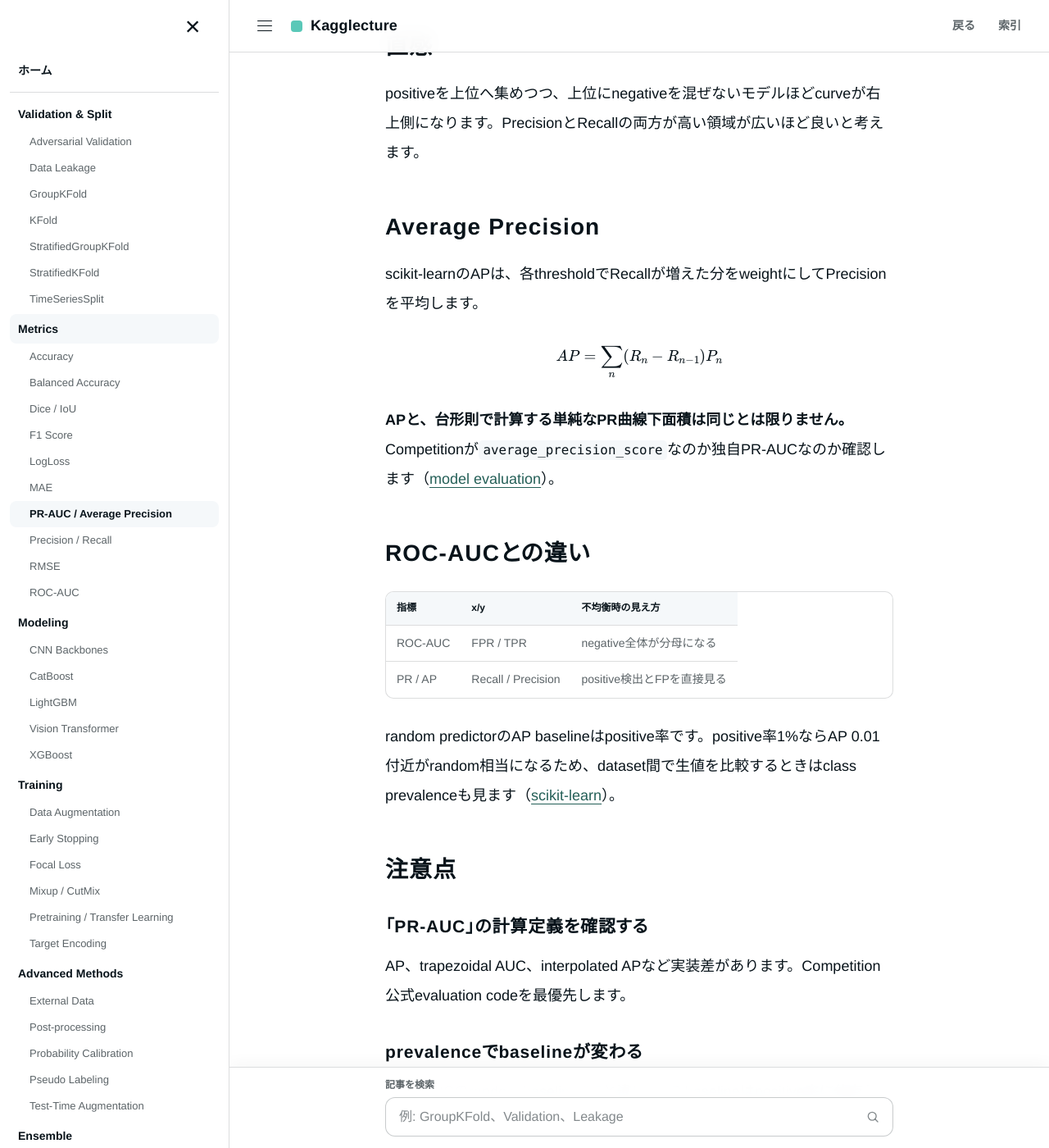
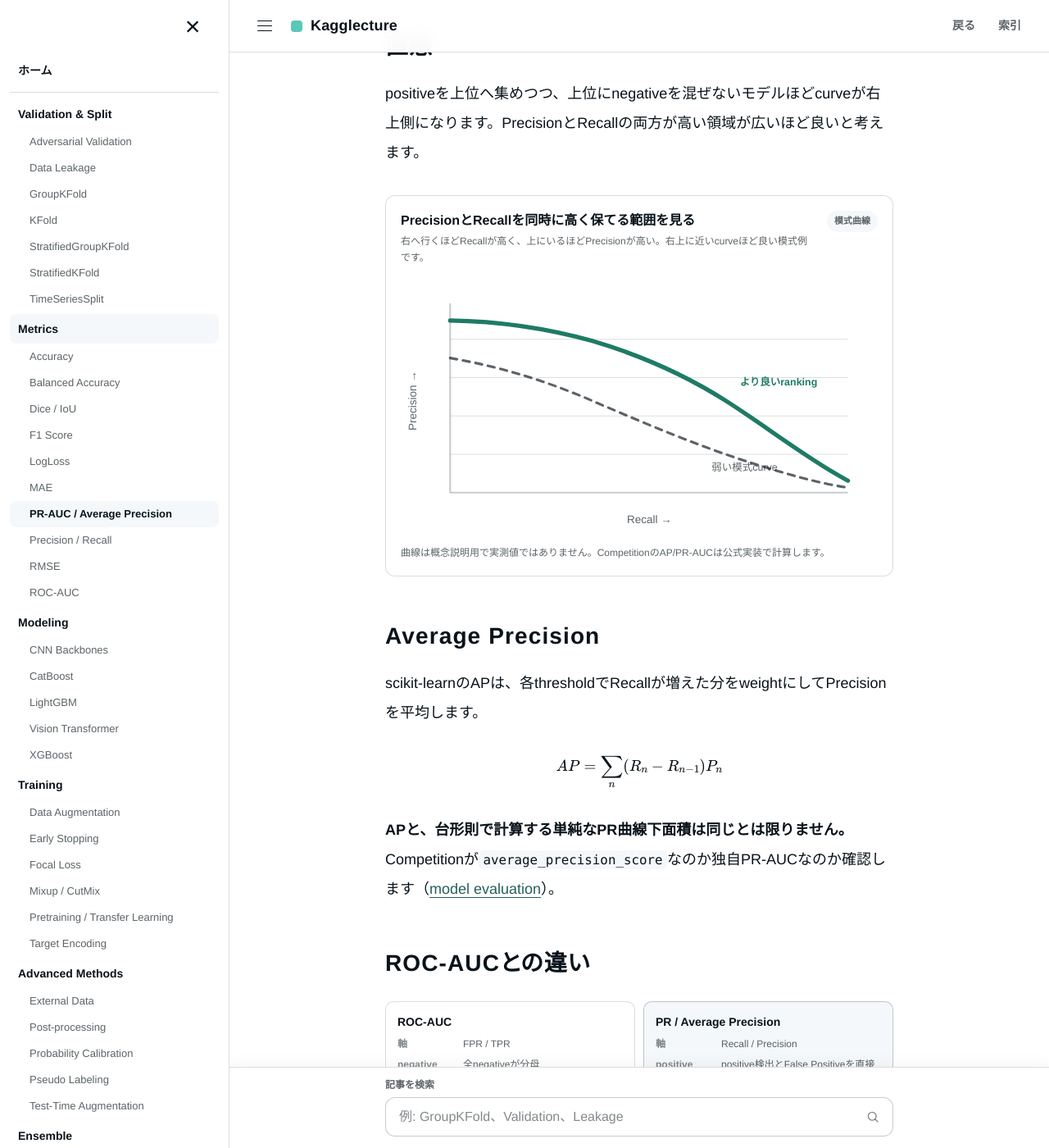
Before and after one commit to morikazu1119/Kagglecture, a Jekyll site: the page built from wiki/metrics/pr-auc-average-precision.md, in a window 1280 px wide and 1400 px high, scrolled down 511 px. Shown: the whole window at 82% size. Built offline with Jekyll 4.4.1, drawn with Linux system fonts in a browser that asks for light colours.

Commit message:
feat: add HTML SVG Precision Recall visual

```diff
--- a/wiki/metrics/pr-auc-average-precision.md
+++ b/wiki/metrics/pr-auc-average-precision.md
@@ -34,6 +34,25 @@ positiveが非常に少ない問題ではROC-AUCだけではFalse Positiveの実
 
 positiveを上位へ集めつつ、上位にnegativeを混ぜないモデルほどcurveが右上側になります。PrecisionとRecallの両方が高い領域が広いほど良いと考えます。
 
+<div class="static-viz html-chart" aria-label="Precision Recall curveの模式図">
+  <div class="viz-heading"><div><div class="viz-title">PrecisionとRecallを同時に高く保てる範囲を見る</div><p class="viz-subtitle">右へ行くほどRecallが高く、上にいるほどPrecisionが高い。右上に近いcurveほど良い模式例です。</p></div><span class="viz-badge">模式曲線</span></div>
+  <svg viewBox="0 0 560 300" role="img" aria-label="Recallを横軸、Precisionを縦軸にした模式Precision Recall curve">
+    <line x1="58" y1="250" x2="525" y2="250" stroke="var(--border-strong)" stroke-width="2" />
+    <line x1="58" y1="250" x2="58" y2="28" stroke="var(--border-strong)" stroke-width="2" />
+    <line x1="58" y1="205" x2="525" y2="205" stroke="var(--border)" stroke-width="1" />
+    <line x1="58" y1="160" x2="525" y2="160" stroke="var(--border)" stroke-width="1" />
+    <line x1="58" y1="115" x2="525" y2="115" stroke="var(--border)" stroke-width="1" />
+    <line x1="58" y1="70" x2="525" y2="70" stroke="var(--border)" stroke-width="1" />
+    <path d="M58,48 C120,49 175,58 225,72 C286,90 339,115 383,143 C433,175 477,210 525,236" fill="none" stroke="var(--success)" stroke-width="5" stroke-linecap="round" />
+    <path d="M58,92 C122,103 179,122 229,144 C292,171 345,193 399,211 C452,228 490,239 525,244" fill="none" stroke="var(--text-secondary)" stroke-width="3" stroke-linecap="round" stroke-dasharray="8 7" />
+    <text x="292" y="286" text-anchor="middle" fill="var(--text-secondary)" font-size="13">Recall →</text>
+    <text x="18" y="142" text-anchor="middle" fill="var(--text-secondary)" font-size="13" transform="rotate(-90 18 142)">Precision →</text>
+    <text x="398" y="124" fill="var(--success)" font-size="12" font-weight="700">より良いranking</text>
+    <text x="365" y="224" fill="var(--text-secondary)" font-size="12">弱い模式curve</text>
+  </svg>
+  <p class="viz-caption">曲線は概念説明用で実測値ではありません。CompetitionのAP/PR-AUCは公式実装で計算します。</p>
+</div>
+
 ## Average Precision {#ap}
 
 scikit-learnのAPは、各thresholdでRecallが増えた分をweightにしてPrecisionを平均します。
@@ -46,10 +65,10 @@ $$
 
 ## ROC-AUCとの違い {#comparison}
 
-| 指標 | x/y | 不均衡時の見え方 |
-|---|---|---|
-| ROC-AUC | FPR / TPR | negative全体が分母になる |
-| PR / AP | Recall / Precision | positive検出とFPを直接見る |
+<div class="comparison-board" aria-label="ROC-AUCとPR Average Precisionの比較">
+  <section class="comparison-card"><h4>ROC-AUC</h4><dl><dt>軸</dt><dd>FPR / TPR</dd><dt>negative</dt><dd>全negativeが分母</dd><dt>向く判断</dt><dd>ranking全体を広く見る</dd></dl></section>
+  <section class="comparison-card is-primary"><h4>PR / Average Precision</h4><dl><dt>軸</dt><dd>Recall / Precision</dd><dt>positive</dt><dd>positive検出とFalse Positiveを直接見る</dd><dt>向く判断</dt><dd>positiveが希少な問題</dd></dl></section>
+</div>
 
 random predictorのAP baselineはpositive率です。positive率1%ならAP 0.01付近がrandom相当になるため、dataset間で生値を比較するときはclass prevalenceも見ます（[scikit-learn](https://scikit-learn.org/stable/modules/model_evaluation.html)）。
 
```
